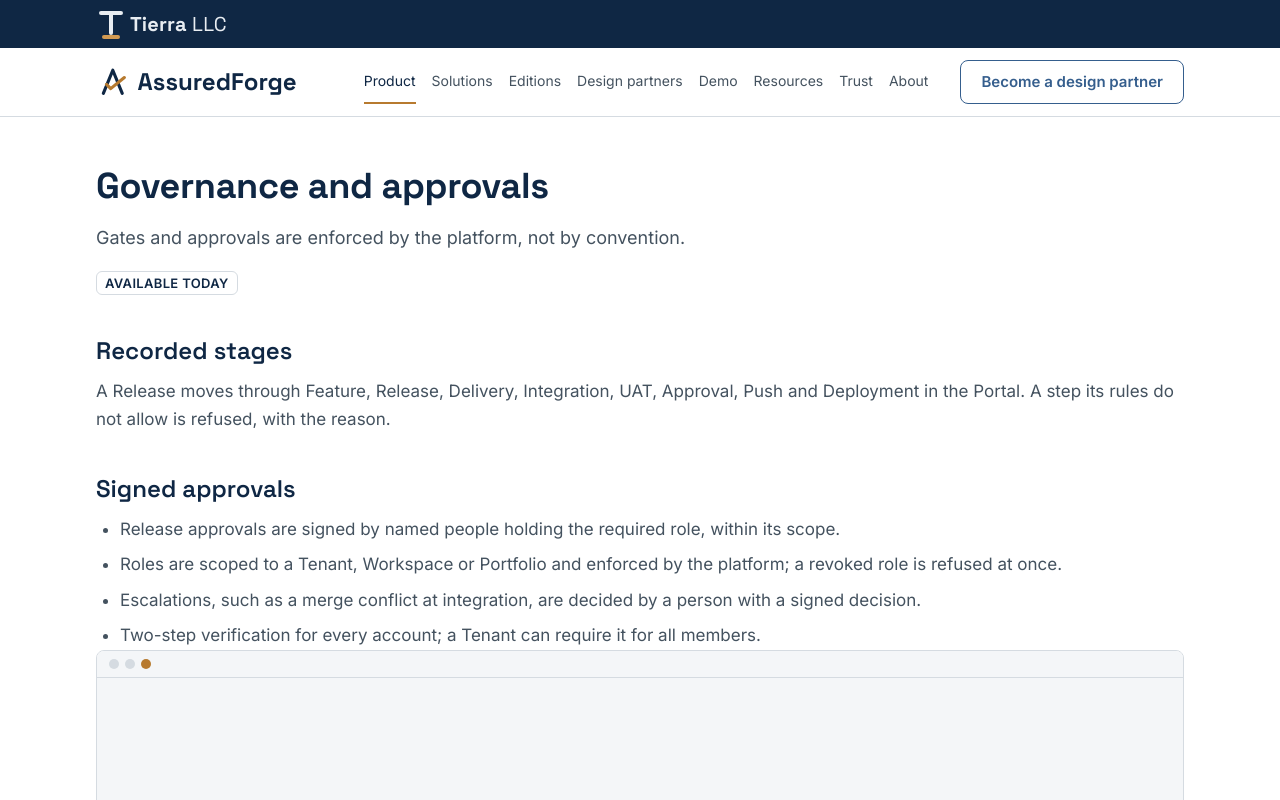
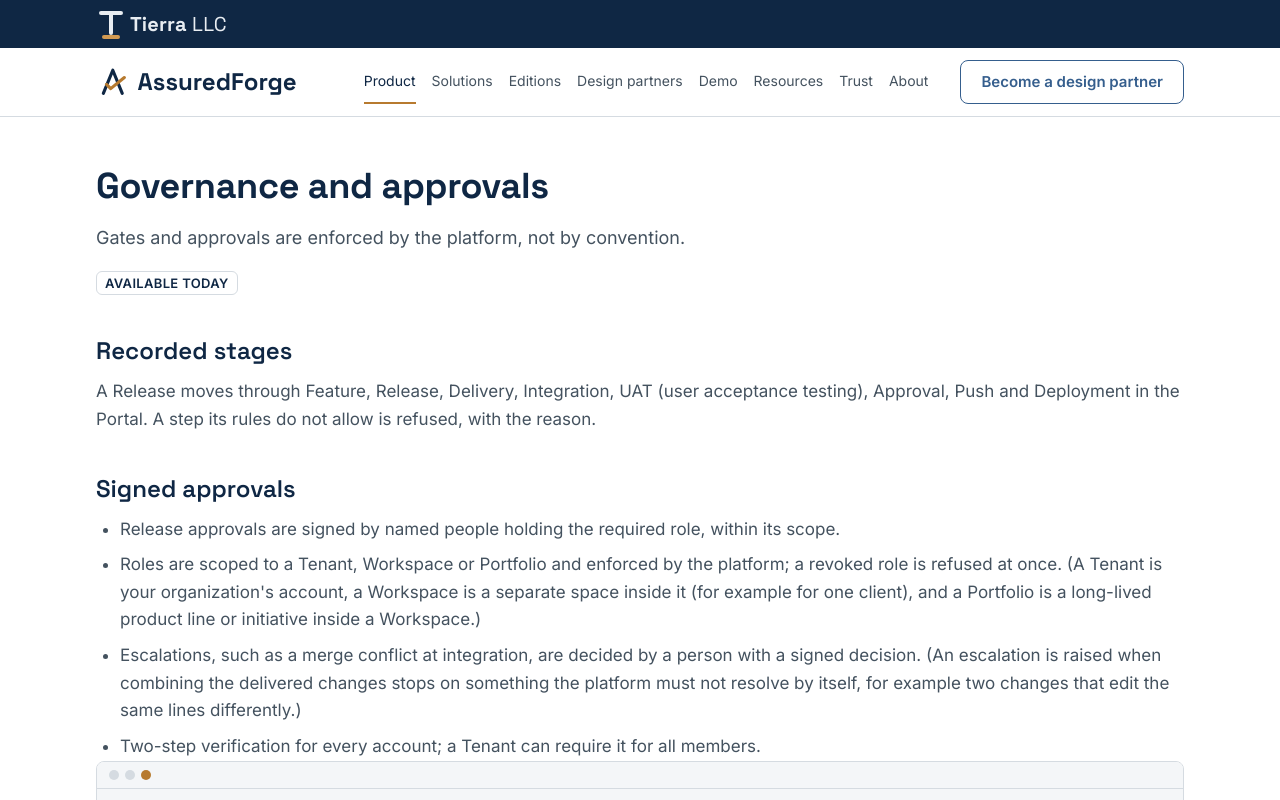
Before and after one commit to burri-us/assuredforge-site, a Next.js app: page /product/governance in a window 1280 px wide. Shown: the top 800 px of the page. Built offline with nearby package versions, Linux system fonts and the light colour scheme.

Commit message:
Product pages in plain language: UAT spelled out; Tenant, Workspace, Portfolio and escalations explained from the glossary; claim wording (CL-08, CL-10, CL-13) unchanged

```diff
--- a/pages/platform.tsx
+++ b/pages/platform.tsx
@@ -8,10 +8,10 @@ export default function Platform() {
     <Layout title="Platform | AssuredForge" description="How AssuredForge governs software delivery today: signed approvals, a connected record from requirement to deployment, and a verifiable audit chain.">
       <Title>How AssuredForge governs delivery</Title>
       <Section title="Governance first">
-        <p>Every Release moves through recorded stages: Deliveries recorded, integrated with tests run, UAT result recorded, approved with a signed decision, pushed to the main line and deployment recorded. A step that its rules do not allow is refused, with the reason.</p>
+        <p>Every Release moves through recorded stages: Deliveries recorded, integrated with tests run, user acceptance test (UAT) result recorded, approved with a signed decision, pushed to the main line and deployment recorded. A step that its rules do not allow is refused, with the reason.</p>
       </Section>
       <Section title="Human accountability">
-        <p>Only people approve: automation never does. Only a named person holding the required role, within its scope, can approve, and each approval records the person, the role assignment that authorized it and the reason. Roles are granted for the whole Tenant, a Workspace or a Portfolio.</p>
+        <p>Only people approve: automation never does. Only a named person holding the required role, within its scope, can approve, and each approval records the person, the role assignment that authorized it and the reason. Roles are granted for the whole Tenant (your organization's account), a Workspace (a separate space inside it, for example for one client) or a Portfolio (a long-lived product line or initiative).</p>
       </Section>
       <Section title="Traceability and the Digital Thread">
         <p>Visions, Requirements, Features, Releases, their Deliveries (the commits that implement them), UAT results, approvals, pushes and deployments in one connected record.</p>
--- a/pages/product/governance.tsx
+++ b/pages/product/governance.tsx
@@ -8,13 +8,13 @@ export default function Governance() {
       <p className="mt-4"><Status kind="today" /></p>
       <Section title="Recorded stages">
         {/* CL-08 */}
-        <p>A Release moves through Feature, Release, Delivery, Integration, UAT, Approval, Push and Deployment in the Portal. A step its rules do not allow is refused, with the reason.</p>
+        <p>A Release moves through Feature, Release, Delivery, Integration, UAT (user acceptance testing), Approval, Push and Deployment in the Portal. A step its rules do not allow is refused, with the reason.</p>
       </Section>
       <Section title="Signed approvals">
         <Bullets items={[
           "Release approvals are signed by named people holding the required role, within its scope.", // CL-05
-          "Roles are scoped to a Tenant, Workspace or Portfolio and enforced by the platform; a revoked role is refused at once.", // CL-13
-          "Escalations, such as a merge conflict at integration, are decided by a person with a signed decision.", // CL-10
+          "Roles are scoped to a Tenant, Workspace or Portfolio and enforced by the platform; a revoked role is refused at once. (A Tenant is your organization's account, a Workspace is a separate space inside it (for example for one client), and a Portfolio is a long-lived product line or initiative inside a Workspace.)", // CL-13; explanation from the glossary (Tenant, Workspace, Portfolio)
+          "Escalations, such as a merge conflict at integration, are decided by a person with a signed decision. (An escalation is raised when combining the delivered changes stops on something the platform must not resolve by itself, for example two changes that edit the same lines differently.)", // CL-10; explanation from the glossary (Escalation)
           "Two-step verification for every account; a Tenant can require it for all members.", // CL-12
         ]} />
       </Section>
--- a/pages/product/traceability.tsx
+++ b/pages/product/traceability.tsx
@@ -8,7 +8,7 @@ export default function Traceability() {
       <p className="mt-4"><Status kind="today" /></p>
       <Section title="The Digital Thread">
         {/* CL-03 */}
-        <p>Visions, Requirements, Features, Releases, their Deliveries, UAT results, approvals, pushes and deployments are one connected record you can follow in either direction.</p>
+        <p>Visions, Requirements, Features, Releases, their Deliveries, user acceptance test (UAT) results, approvals, pushes and deployments are one connected record you can follow in either direction.</p>
       </Section>
       <Section title="Deployments are checked against what was approved">
         <Bullets items={[
```
